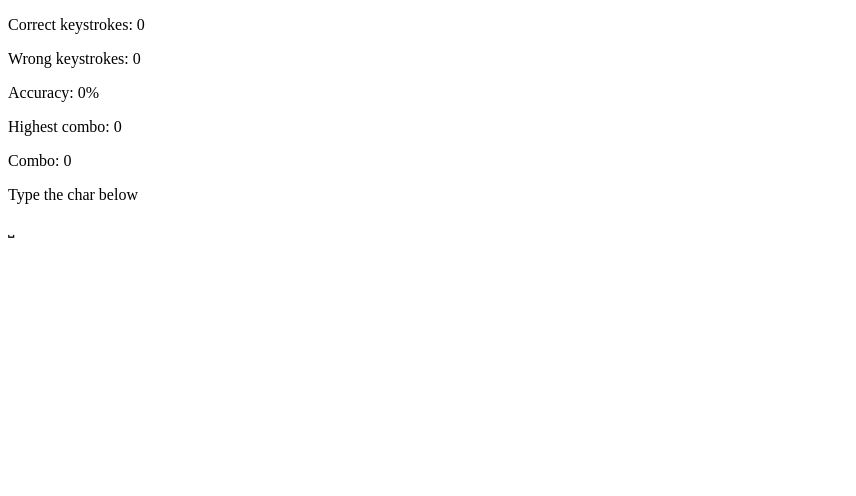
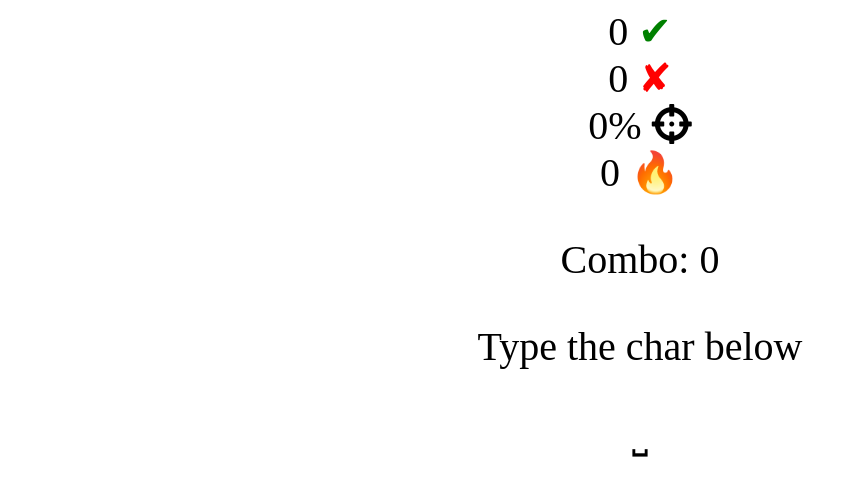
Before and after one commit to imambungo/RandType, a plain HTML site: page index.html in a window 1280 px wide. Shown: the whole page, without its empty margins (0-856 px from the left). Drawn offline with Linux system fonts and the light colour scheme.

Commit message:
Use icons instead of text
and rounding accuracy to 1 digit after comma

```diff
--- /dev/null
+++ b/index.css
@@ -0,0 +1,11 @@
+.center {
+	text-align: center;
+}
+
+.red {
+	color: red;
+}
+
+.green {
+	color: green;
+}
--- a/index.html
+++ b/index.html
@@ -1,10 +1,15 @@
 <!DOCTYPE html>
 <html>
-	<body>
-		<p id="correctKeystrokes">Correct keystrokes: 0</p>
-		<p id="wrongKeystrokes">Wrong keystrokes: 0</p>
-		<p id="accuracy">Accuracy: 0%</p>
-		<p id="highestCombo">Highest combo: 0</p>
+	<head>
+		<title>Typing Mastery Test</title>
+		<link rel="stylesheet" type="text/css" href="index.css">
+		<link rel="stylesheet" href="https://use.fontawesome.com/releases/v5.7.2/css/all.css" integrity="sha384-fnmOCqbTlWIlj8LyTjo7mOUStjsKC4pOpQbqyi7RrhN7udi9RwhKkMHpvLbHG9Sr" crossorigin="anonymous">
+	</head>
+	<body class="center" style="font-size: 40px;">
+		<div><span id="correctKeystrokes">0</span> <span class="green">✔</span></div>
+		<div><span id="wrongKeystrokes">0</span> <span class="red">✘</span></div>
+		<div><span id="accuracy">0</span>% <i class="fa fa-crosshairs" aria-hidden="true"></i></div>
+		<div><span id="highestCombo">0</span> 🔥</div>
 		<p id="combo">Combo: 0</p>
 		<p>Type the char below</p>
 		<p id="randomChar">⎵</p>
--- a/index.js
+++ b/index.js
@@ -36,7 +36,7 @@ input.addEventListener('keypress', function(e)
 
 		// Increment correct keystrokes
 		correctKeystrokesValue++;
-		correctKeystrokes.innerText = `Correct keystrokes: ${correctKeystrokesValue}`;
+		correctKeystrokes.innerText = `${correctKeystrokesValue}`;
 
 		// Increment combo
 		comboValue++;
@@ -61,7 +61,7 @@ input.addEventListener('keypress', function(e)
 
 		// Increment wrong keystrokes
 		wrongKeystrokesValue++;
-		wrongKeystrokes.innerText = `Wrong keystrokes: ${wrongKeystrokesValue}`;
+		wrongKeystrokes.innerText = `${wrongKeystrokesValue}`;
 
 		// Reset combo
 		comboValue = 0;
@@ -101,7 +101,7 @@ function updateAccuracy()
 {
 	totalKeystrokes = correctKeystrokesValue + wrongKeystrokesValue;
 	accuracyValue = 100 * correctKeystrokesValue / totalKeystrokes;
-	accuracy.innerText = `Accuracy: ${accuracyValue.toFixed(2)}%`;
+	accuracy.innerText = `${accuracyValue.toFixed(1)}`;
 }
 
 function pushWrongChars(charCode)
```
